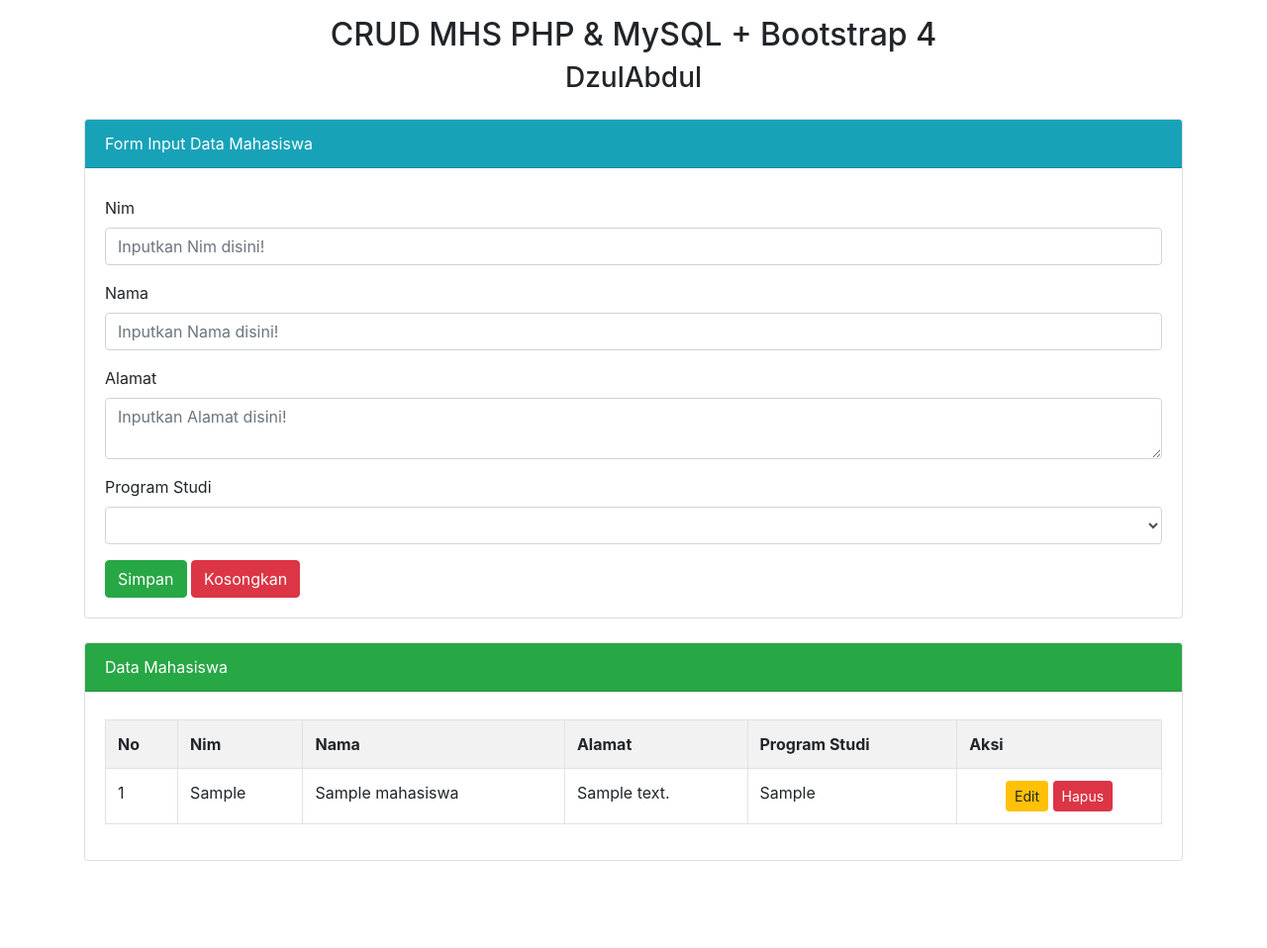
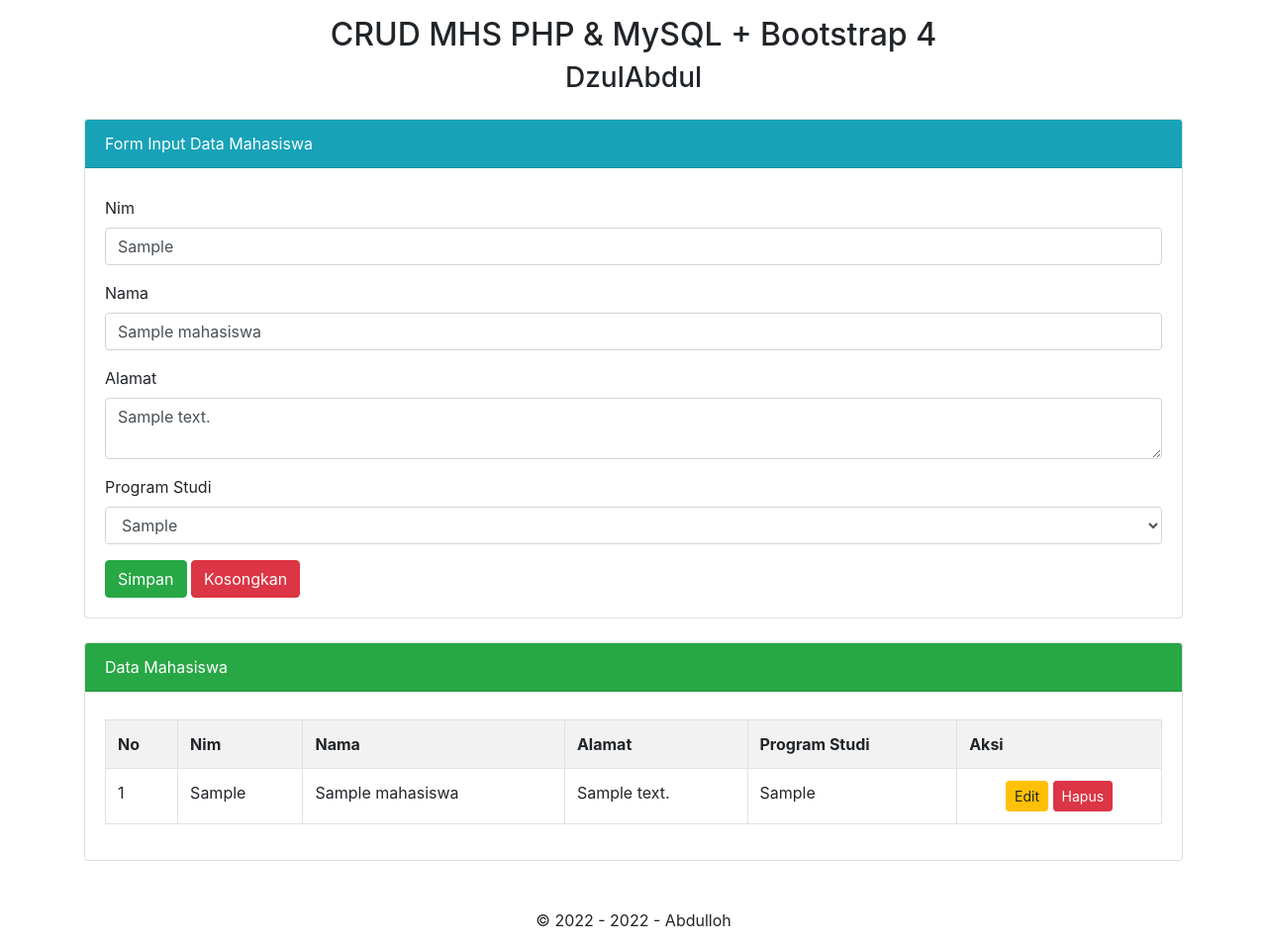
Before and after one commit to abdullohalfarizki/CRUD-MHS, a PHP site: page /index.php?halaman=edit&id=1 in a window 1280 px wide. Shown: the whole page at 99% size. Before the commit the page ends 870 px from the top, so only its background shows below. Run offline with PHP 8.4, Linux system fonts and the light colour scheme; tables that the repository leaves empty or names only in its code hold one stand-in row (values such as "Sample post").

Commit message:
Update / Edit data

```diff
--- a/index.PHP
+++ b/index.PHP
@@ -10,6 +10,31 @@ $koneksi = mysqli_connect($host, $user, $pass, $db) or die(mysqli_error($koneksi
 // tambah data ke database
 //jika tombol simpan diklik
 if (isset($_POST['bsimpan'])) {
+
+    //pengujian apakah data akan diedit atau di simpan baru
+    if ($_GET['halaman'] == "edit") {
+        //data akan di edit
+        $edit = mysqli_query($koneksi, "UPDATE mahasiswa SET
+                                            nim = '$_POST[tnim]',
+                                            nama = '$_POST[tnama]',
+                                            alamat = '$_POST[talamat]',
+                                            prodi = '$_POST[tprodi]'
+                                        WHERE id_mhs = '$_GET[id]'
+                                        ");
+        //jika edit sukses/data berhasil ditambahkan
+        if ($edit) {
+            echo "<script>
+                    alert('Edit Data Sukses!');
+                    document.location='index.php';
+                </script>";
+        } else {
+            echo "<script>
+                    alert('Edit Data Gagal!!');
+                    document.location='index.php';
+                </script>";
+        }
+    } else {
+        //data akan disimpan baru
         $simpan = mysqli_query($koneksi, "INSERT INTO mahasiswa (nim, nama, alamat, prodi)
                                      VALUES ('$_POST[tnim]',
                                             '$_POST[tnama]',
@@ -29,7 +54,26 @@ if (isset($_POST['bsimpan'])) {
                 </script>";
         }
     }
+}
 
+//pengujian jika tombol edit/hapus diklik
+if (isset($_GET['halaman'])) {
+    //pengujian jika edit data
+    if ($_GET['halaman'] == "edit") {
+        //tampilkan data yang akan diedit
+        $tampil = mysqli_query($koneksi, "SELECT * FROM mahasiswa WHERE id_mhs = '$_GET[id]' ");
+        $data = mysqli_fetch_array($tampil);
+        if ($data) {
+            //jika data ditemukan, maka data ditampung dulu ke dalam variabel
+            $vnim = $data['nim'];
+            $vnama = $data['nama'];
+            $valamat = $data['alamat'];
+            $vprodi = $data['prodi'];
+        }
+    } else if ($_GET['halaman'] == "hapus") {
+        //perdiapan hapus data
+    }
+}
 
 
 ?>
@@ -58,20 +102,20 @@ if (isset($_POST['bsimpan'])) {
                 <form method="post" action="">
                     <div class="form-group">
                         <label for="tnim">Nim</label>
-                        <input type="text" name="tnim" id="tnim" class="form-control" placeholder="Inputkan Nim disini!" required>
+                        <input type="text" name="tnim" value="<?= @$vnim; ?>" id="tnim" class="form-control" placeholder="Inputkan Nim disini!" required>
                     </div>
                     <div class="form-group">
                         <label for="tnama">Nama</label>
-                        <input type="text" name="tnama" id="tnama" class="form-control" placeholder="Inputkan Nama disini!" required>
+                        <input type="text" name="tnama" value="<?= @$vnama; ?>" id="tnama" class="form-control" placeholder="Inputkan Nama disini!" required>
                     </div>
                     <div class="form-group">
                         <label for="talamat">Alamat</label>
-                        <textarea type="text" name="talamat" id="talamat" class="form-control" placeholder="Inputkan Alamat disini!" required></textarea>
+                        <textarea type="text" name="talamat" id="talamat" class="form-control" placeholder="Inputkan Alamat disini!" required><?= @$valamat; ?></textarea>
                     </div>
                     <div class="form-group">
                         <label for="tprodi">Program Studi</label>
                         <select name="tprodi" id="tprodi" class="form-control" required>
-                            <option></option>
+                            <option value="<?= @$vprodi; ?>"><?= @$vprodi; ?></option>
                             <option value="D3-Sistem Informasi">D3-Sistem Informasi</option>
                             <option value="D3-Teknik Informatika">D3-Teknik Informatika</option>
                             <option value="D3-Perbankan">D3-Perbankan</option>
@@ -119,8 +163,8 @@ if (isset($_POST['bsimpan'])) {
                             <td><?= $data['alamat']; ?></td>
                             <td><?= $data['prodi']; ?></td>
                             <td class="text-center">
-                                <a href="#" class="btn btn-warning btn-sm" name="bedit">Edit</a>
-                                <a href="#" class="btn btn-danger btn-sm" name="bhapus">Hapus</a>
+                                <a href="index.php?halaman=edit&id=<?= $data['id_mhs'] ?>" class="btn btn-warning btn-sm" name="bedit">Edit</a>
+                                <a href="index.php?halaman=hapus&id=<?= $data['id_mhs'] ?>" onclick="return confirm('Apakah yakin Anda akan menghapus data ini?')" class="btn btn-danger btn-sm" name="bhapus">Hapus</a>
                             </td>
                         </tr>
                     <?php endwhile; //penutup perulangan while
@@ -134,6 +178,14 @@ if (isset($_POST['bsimpan'])) {
 
 
     <script type="text/javascript" src="js/bootstrap.min.js"></script>
+
+
+    <footer class="text-center mb-3">
+        &copy; 2022 - <script>
+            document.write(new Date().getFullYear())
+        </script>
+        - Abdulloh
+    </footer>
 </body>
 
 </html>
```
Lines whose indentation alone changed are shown as unchanged.
